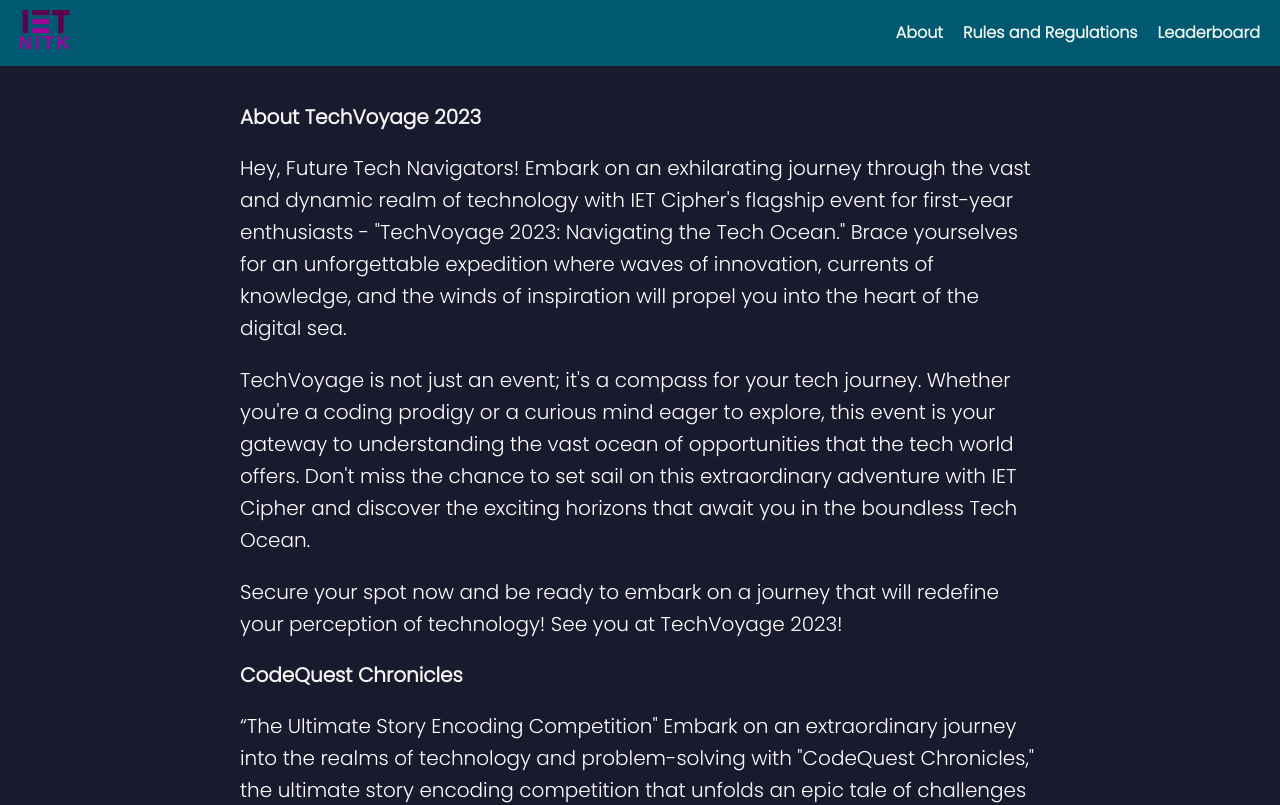
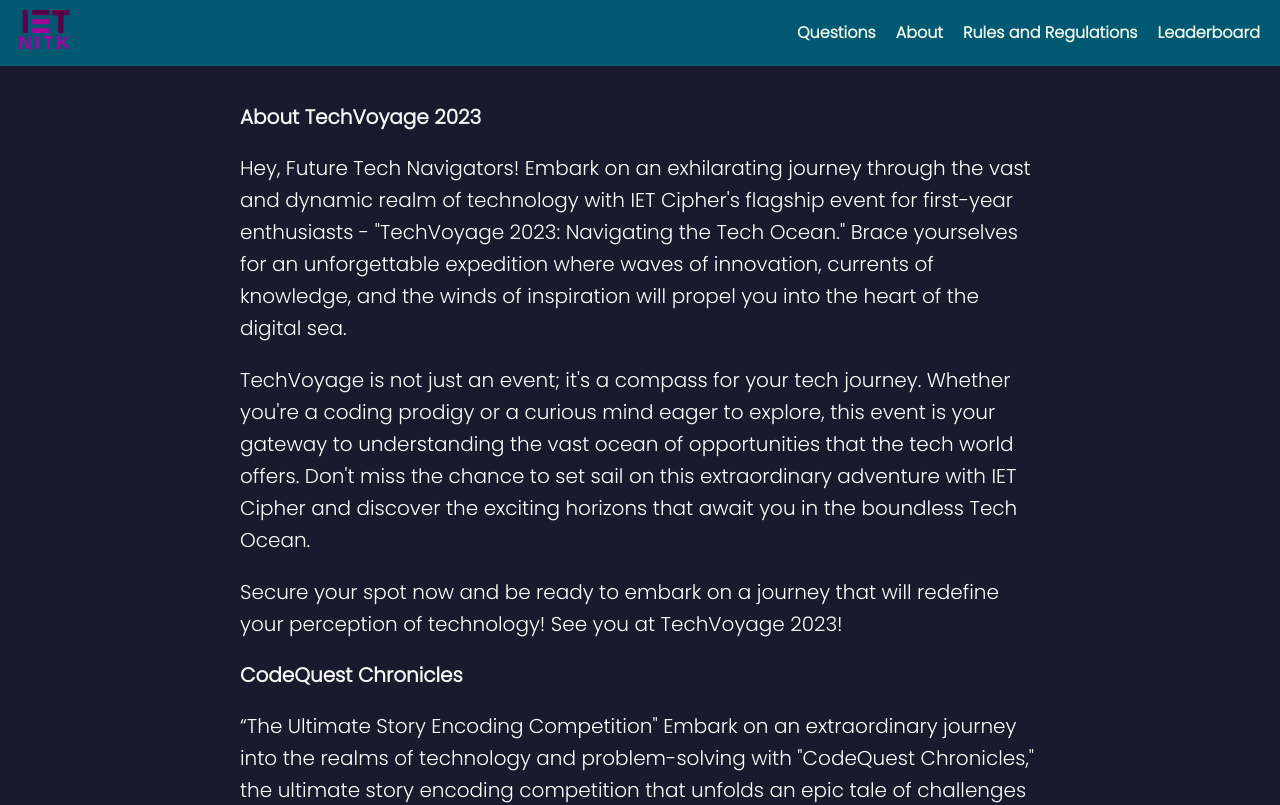
Before and after one commit to iamatharvvats/TechVoyage_Cipher, a React (Create React App) app: page /about in a window 1280 px wide. Shown: the top 805 px of the page. Built offline with nearby package versions, Linux system fonts and the light colour scheme; a web font is replaced by a local one.

Commit message:
incorporated cookies

```diff
--- a/package.json
+++ b/package.json
@@ -19,7 +19,7 @@
     "jsonwebtoken": "^9.0.2",
     "jwt-decode": "^4.0.0",
     "react": "^18.2.0",
-    "react-cookie": "^6.1.1",
+    "react-cookie": "^6.1.3",
     "react-dom": "^18.2.0",
     "react-google-recaptcha": "^3.1.0",
     "react-router-dom": "^6.21.0",
--- a/src/App.js
+++ b/src/App.js
@@ -1,5 +1,5 @@
 import React, { useState, useEffect } from 'react';
-import { BrowserRouter as Router, Routes, Route, useNavigate } from 'react-router-dom';
+import { BrowserRouter as Router, Routes, Route, useNavigate, redirect } from 'react-router-dom';
 import { supabase } from './supabaseClient';
 import FAQComponent from './components/FAQ/FAQComponent';
 import Countdown from './components/Countdown/Countdown';
@@ -15,22 +15,19 @@ import Aos from 'aos';
 import 'aos/dist/aos.css'
 import Rules from './components/Rules/Rules';
 import styles from './App.module.css';
+import { useCookies } from 'react-cookie';
 
 
 function ContestPage() {
+  const [cookies, setCookie] = useCookies(['userId']);
+  const [, removeCookie] = useCookies(['userId']);
   const [email, setEmail] = useState('');
   const [password, setPassword] = useState('');
   const [teamname, setteamname] = useState('')
-  // const [session, setSession] = useState(supabase.auth.getSession());
   const navigate = useNavigate();
 
   useEffect(() => {
     Aos.init({ duration: 2000 });
-    // const session = supabase.auth.getSession();
-    // setSession(session);
-    // if (session) {
-    //   console.log('User already signed in:', session.user);
-    // }
   }, []);
 
 
@@ -45,18 +42,15 @@ function ContestPage() {
         throw error;
       } else {
         console.log('Signed in:', user);
-        //const { data, error } = await supabase.auth.admin.getUserById(1)
         const { data, error } = await supabase
           .from('users')
           .select('id', 'email', 'teamname')
           .eq('email', email)
         console.log(data);
-        //.eq('leadername', teamLeaderName)
-        //.eq('leader_id', teamLeaderID);
-        //.eq('hashed_leader_id', hashedTeamID);
         if (data && data.length > 0) {
           const teamId = data[0].id
-          navigate(`/questions/${teamId}`);
+          setCookie('userId', teamId);
+          navigate('/questions');
         }
       }
     }
@@ -101,24 +95,35 @@ function ContestPage() {
       }
     } catch (error) {
       console.error('Error signing up:', error.message);
-      console.log("Already Exists")
+      alert("Already Exists")
     }
   };
 
-
-
+  const handleSignOut = async () => {
+    try {
+      const { error } = await supabase.auth.signOut();
+      if (error) throw error;
+      // setSession(false);
+      removeCookie('userId');
+      console.log('Signed out successfully');
+      alert("You are logged out successfully.")
+      window.location.reload();
+    } catch (error) {
+      console.error('Error signing out:', error.message);
+    }
+  };
 
   const renderContent = () => {
-    // // if (session) {
-    //   return (
-    //     <div data-aos="fade-up" className={styles['login-container']}>
-    //       <h1>TechVoyage 2023 CIPHER</h1>
-    //       <h1>CODEQUEST CHRONICLES</h1>
-    //       <h2>You are already logged in. </h2>
-    //       <button onClick={handleSignOut}>Logout</button><br /><br />
-    //     </div>
-    //   );
-    // } else {
+    if (cookies.userId!=='undefined') {
+      return (
+        <div data-aos="fade-up" className={styles['login-container']}>
+          <h1>TechVoyage 2023 CIPHER</h1>
+          <h1>CODEQUEST CHRONICLES</h1>
+          <h2>You are already logged in. </h2>
+          <button onClick={handleSignOut}>Logout</button><br /><br />
+        </div>
+      );
+    } else {
       return (
         <div data-aos="fade-up" className={styles['login-container']}>
           <h1>Let the battle begin</h1>
@@ -140,6 +145,7 @@ function ContestPage() {
         </div>
       );
     }
+  }
 
   const faqs = [
     {
@@ -173,13 +179,10 @@ function App() {
     <Router>
       <Routes>
         <Route path="/" element={<ContestPage />} />
-        <Route path="/questions/:userId" element={<Questions />} />
-        <Route path="/question/:islandNumber" element={<Task />} />
-        <Route path="/questions/:userId/leaderboard" element={<Leaderboard />} />
+        <Route path="/questions" element={<Questions />} />
+        <Route path="/task/:islandNumber" element={<Task />} />
         <Route path="/leaderboard" element={<Leaderboard />} />
-        <Route path="/questions/:userId/about" element={<About />} />
         <Route path="/about" element={<About />} />
-        <Route path="/questions/:userId/rules" element={<Rules />} />
         <Route path="/rules" element={<Rules />} />
       </Routes>
     </Router>
--- a/src/components/Navbar/Navbar.js
+++ b/src/components/Navbar/Navbar.js
@@ -1,82 +1,43 @@
 import { Link } from "react-router-dom";
 import styles from "./Navbar.module.css";
 import Image from "./logo-iet.png";
-import { useParams } from 'react-router-dom';
 import { supabase } from "../../supabaseClient";
+import { useCookies } from 'react-cookie';
 
 export default function Navbar() {
-    let { userId } = useParams();
-    const handleSignOut = async () => {
-        try {
-          const { error } = await supabase.auth.signOut();
-          if (error) throw error;
-          // setSession(false);
-          console.log('Signed out successfully');
-          alert("You are logged out successfully.")
-        } catch (error) {
-          console.error('Error signing out:', error.message);
-        }
-      };
+    const [userIdCookie] = useCookies(['userId']);
+    const userId = userIdCookie.userId;
     return (
         <>
             <nav className={styles.navbar}>
                 <div className={styles.container}>
-                {userId !== undefined ? (
-                                    <Link className={styles.navLink} to={`/questions/${userId}`}>
-                                        <img src={Image} alt="logo" width="50" />
-                                    </Link>
-
-                                ) : (
                     <Link className={styles.navLink} to="/">
                         <img src={Image} alt="logo" width="50" />
                     </Link>
-                                )}
                     <div className={styles.navbarCollapse} id="navbarSupportedContent">
                         <ul className={styles.navbarNav}>
                             <li className={styles.navItem}>
-                            {userId !== undefined ? (
-                                    <Link className={styles.navLink} to={`/questions/${userId}/about`}>
-                                        About
+                                {userId !== 'undefined' ? (
+                                    <Link className={styles.navLink} to={`/questions`} >
+                                        Questions
                                     </Link>
-
-                                ) : (
+                                ):(null)}
+                            </li>
+                            <li className={styles.navItem}>
                                 <Link className={styles.navLink} to="/about">
                                     About
                                 </Link>
-                                )}
                             </li>
                             <li className={styles.navItem}>
-                            {userId !== undefined ? (
-                                    <Link className={styles.navLink} to={`/questions/${userId}/rules`}>
-                                        Rules and Regulations
-                                    </Link>
-
-                                ) : (
                                 <Link className={styles.navLink} to="/rules">
                                     Rules and Regulations
                                 </Link>
-                                )}
                             </li>
                             <li className={styles.navItem}>
-                            {userId !== undefined ? (
-                                    <Link className={styles.navLink} to={`/questions/${userId}/leaderboard`}>
-                                        Leaderboard
-                                    </Link>
-
-                                ) : (
                                 <Link className={styles.navLink} to="/leaderboard">
                                     Leaderboard
                                 </Link>
-                                )}
                             </li>
-                            {userId !== undefined ? (
-                                    <li className={styles.navItem}>
-                                    <Link className={styles.navLink} to={`/`} onClick={handleSignOut}>
-                                        Logout
-                                    </Link>
-                                </li>
-
-                                ):(null)}
                         </ul>
                     </div>
                 </div>
--- a/src/components/Questions/questions.js
+++ b/src/components/Questions/questions.js
@@ -1,14 +1,15 @@
 import React, { useState, useEffect } from 'react';
 import styles from './questions.module.css';
 import Navbar from "../Navbar/Navbar"
-import { useParams } from 'react-router-dom';
 import { supabase } from '../../supabaseClient';
+import { useCookies } from 'react-cookie';
 
 const islandImages = Array.from({ length: 25 }, (_, i) => i + 1);
 
 
 function Questions() {
-  let { userId } = useParams();
+  const [userIdCookie] = useCookies(['userId']);
+  const userId = userIdCookie.userId;
   const [userAnswer, setUserAnswer] = useState('');
   const [unlockedIsland, setUnlockedIsland] = useState(1);
   const [completedIslands, setCompletedIslands] = useState([]);
@@ -88,7 +89,7 @@ function Questions() {
     if (islandNumber <= unlockedIsland && !completedIslands.includes(islandNumber)) {
       //const questionUrl = `https://example.com/question/${islandNumber}`;
       //window.open(questionUrl, '_blank');
-      const questionUrl = `/question/${islandNumber}`;
+      const questionUrl = `/task/${islandNumber}`;
       window.open(questionUrl, '_blank');
     }
   };
```
Also changed, not shown: 1 other file (tests, documents, lock files or other folders). Lines whose indentation alone changed are shown as unchanged.
